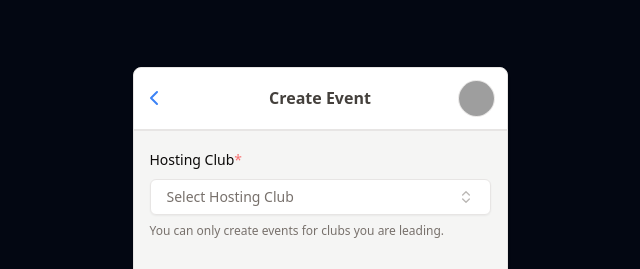
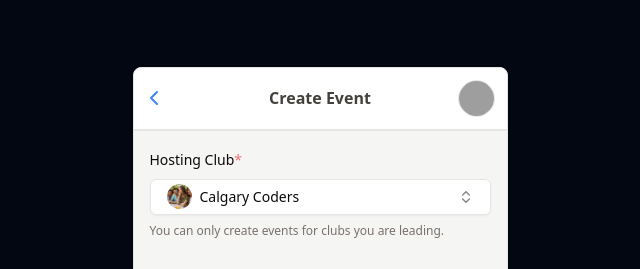
Before and after one commit to MatteoPM/481-Assignment, a React (Vite) app: page /events/create in a window 1280 px wide. Shown: the top 269 px of the page, without its empty margins (320-960 px from the left). Built offline with nearby package versions, Linux system fonts and the light colour scheme; grey boxes are pictures that could not be loaded.

Commit message:
eraghjeghuer

```diff
--- a/src/pages/events/create/CreateEvent.tsx
+++ b/src/pages/events/create/CreateEvent.tsx
@@ -22,16 +22,27 @@ import {
 } from "@/components/ui/popover";
 import { useData } from "@/hooks/useData";
 import { cn } from "@/lib/utils";
-import { Group } from "@/placeholderData";
 import { useState } from "react";
+import { useSearchParams } from "react-router-dom";
 
 const currentDate = new Date();
 const formattedDate = currentDate.toISOString().slice(0, 16);
 
 function CreateEvent() {
   const { data } = useData();
-  const [hostingClub, setHostingClub] = useState<null | Group>(null);
+  const [searchParams] = useSearchParams();
+  // const navigate = useNavigate();
+  const groupId = searchParams.get("groupId") || null;
+  const [hostingClub, setHostingClub] = useState<number | null>(
+    Number(groupId),
+  );
+  const [title, setTitle] = useState("");
+  const [description, setDescription] = useState("");
+  const [startTime, setStartTime] = useState("");
+  const [endTime, setEndTime] = useState("");
+  const [isPrivate, setIsPrivate] = useState(false);
 
+  const group = data.groups.find((group) => group.id === hostingClub);
   const clubs = data.groups.filter((group) => !group.isCourse);
 
   return (
@@ -49,16 +60,16 @@ function CreateEvent() {
                 role="combobox"
                 className={cn(
                   "mt-2 flex w-full justify-between",
-                  !hostingClub && "text-muted-foreground",
+                  !group && "text-muted-foreground",
                 )}
               >
-                {hostingClub ? (
+                {group ? (
                   <>
                     <img
                       className="size-[25px] rounded-full object-cover"
-                      src={hostingClub.bannerUrl}
+                      src={group.bannerUrl}
                     />
-                    <span>{hostingClub.name}</span>
+                    <span>{group.name}</span>
                   </>
                 ) : (
                   "Select Hosting Club"
@@ -79,7 +90,7 @@ function CreateEvent() {
                           value={club.name}
                           key={club.name}
                           onSelect={() => {
-                            setHostingClub(club);
+                            setHostingClub(club.id);
                           }}
                         >
                           <img
@@ -90,7 +101,7 @@ function CreateEvent() {
                           <Check
                             className={cn(
                               "ml-auto",
-                              club === hostingClub
+                              club.id === group?.id
                                 ? "opacity-100"
                                 : "opacity-0",
                             )}
@@ -127,7 +138,13 @@ function CreateEvent() {
           <label className="text-sm font-medium">
             Event Title<span className="text-red-400">*</span>
           </label>
-          <Input type="text" placeholder="Enter a title..." className="mt-1" />
+          <Input
+            type="text"
+            placeholder="Enter a title..."
+            className="mt-1"
+            value={title}
+            onChange={(e) => setTitle(e.target.value)}
+          />
         </div>
         {/* <p className="mt-0.5 text-xs font-semibold text-red-400">
           Title is required.
@@ -138,7 +155,12 @@ function CreateEvent() {
             Description<span className="text-red-400">*</span>
           </label>
 
-          <Textarea placeholder="Describe the event..." className="mt-1" />
+          <Textarea
+            placeholder="Describe the event..."
+            className="mt-1"
+            value={description}
+            onChange={(e) => setDescription(e.target.value)}
+          />
         </div>
 
         <div className="mt-6">
@@ -146,7 +168,13 @@ function CreateEvent() {
             Starts<span className="text-red-400">*</span>
           </label>
 
-          <Input type="datetime-local" min={formattedDate} className="mt-1" />
+          <Input
+            type="datetime-local"
+            min={formattedDate}
+            className="mt-1"
+            value={startTime}
+            onChange={(e) => setStartTime(e.target.value)}
+          />
         </div>
 
         <div className="mt-4">
@@ -154,7 +182,12 @@ function CreateEvent() {
             Ends<span className="text-red-400">*</span>
           </label>
 
-          <Input type="datetime-local" className="mt-1" />
+          <Input
+            type="datetime-local"
+            className="mt-1"
+            value={endTime}
+            onChange={(e) => setEndTime(e.target.value)}
+          />
         </div>
 
         <label className="mt-6 block text-sm font-medium">Categories</label>
@@ -168,7 +201,11 @@ function CreateEvent() {
         </div>
 
         <div className="mt-6 flex items-center space-x-2">
-          <Switch id="airplane-mode" />
+          <Switch
+            id="airplane-mode"
+            checked={isPrivate}
+            onCheckedChange={(checked) => setIsPrivate(checked)}
+          />
           <Label htmlFor="airplane-mode">Private Event</Label>
         </div>
 
```
